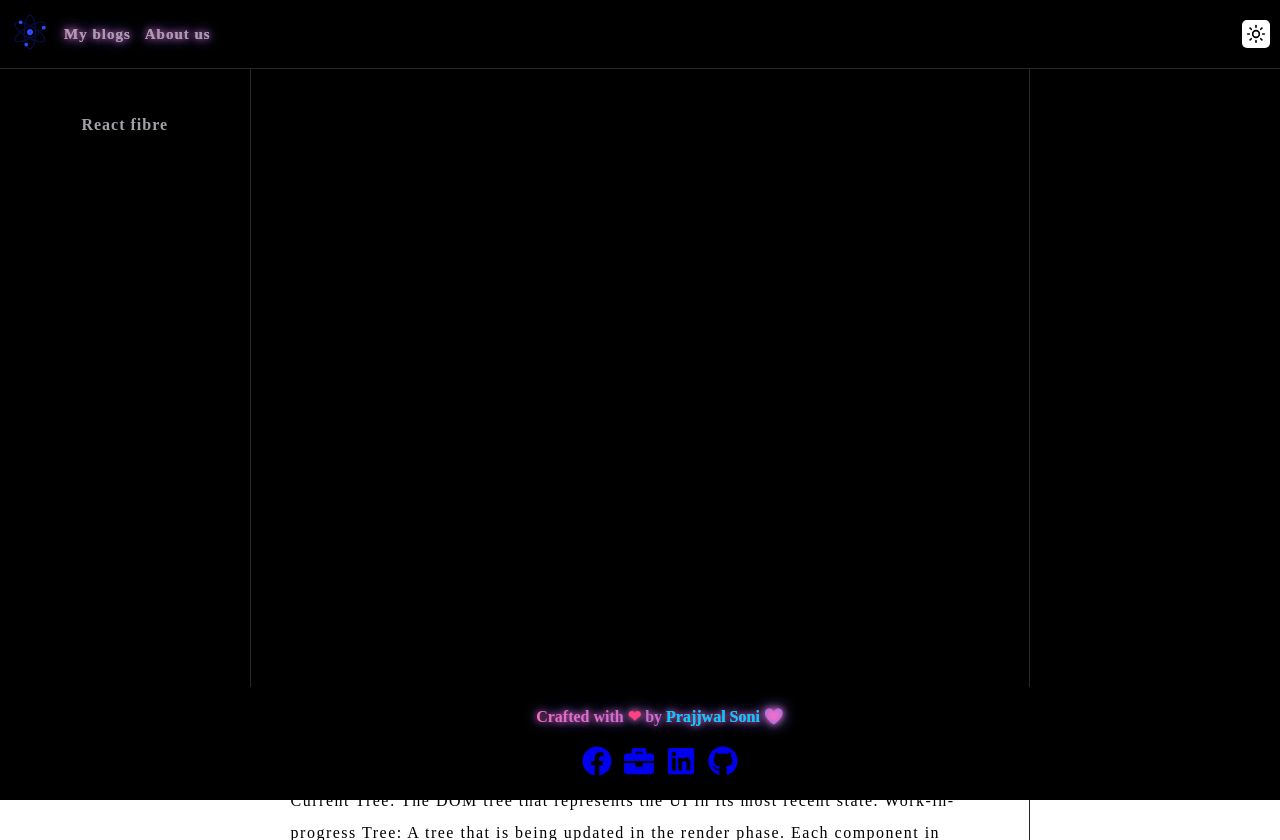
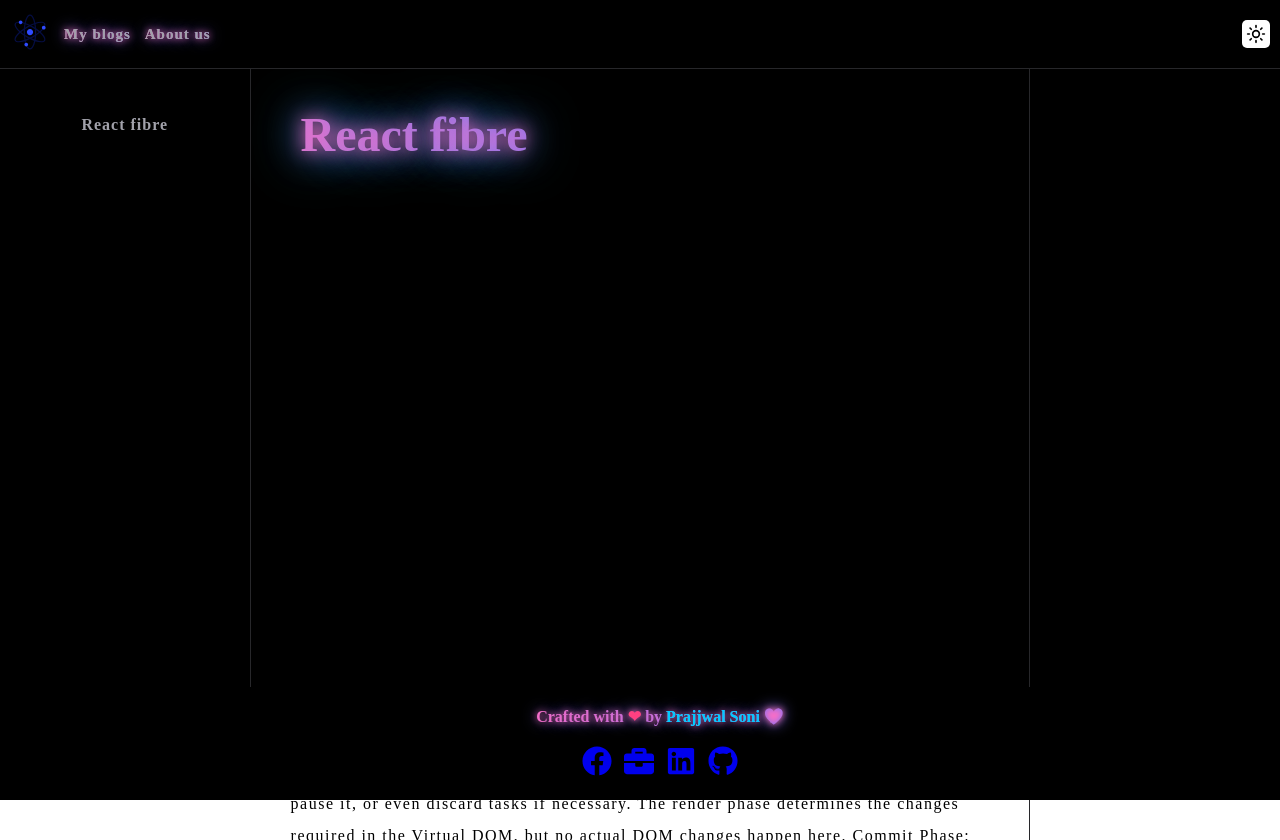
Before and after one commit to prajjwalhacker/beautiful-layout, a Next.js app: page /dashboard/1 in a window 1280 px wide. Built offline with nearby package versions, Linux system fonts and the light colour scheme.

Commit message:
prajjwal soni meta tag for blog added

```diff
--- a/src/app/dashboard/[id]/layout.tsx
+++ b/src/app/dashboard/[id]/layout.tsx
@@ -8,8 +8,8 @@ import '../../styles/_content-component.scss';
 import { ThemeProvider } from "@/app/components/ThemeProvider";
 
 export const metadata: Metadata = {
-  title: "Create Next App",
-  description: "Generated by create next app",
+  title: "Prajjwals soni blog Page",
+  description: "Here i will post everything related to tech and how can you reach to the next level in tech",
 };
 
 export default function RootLayout({
--- a/src/app/dashboard/[id]/page.tsx
+++ b/src/app/dashboard/[id]/page.tsx
@@ -11,7 +11,7 @@ function Dashboard() {
 
   const {  theme } = useTheme()
 
-  const [heading,setHeading] = useState('');
+  const [heading,setHeading] = useState('React fibre');
 
   const topicsArr = [
       {
```
